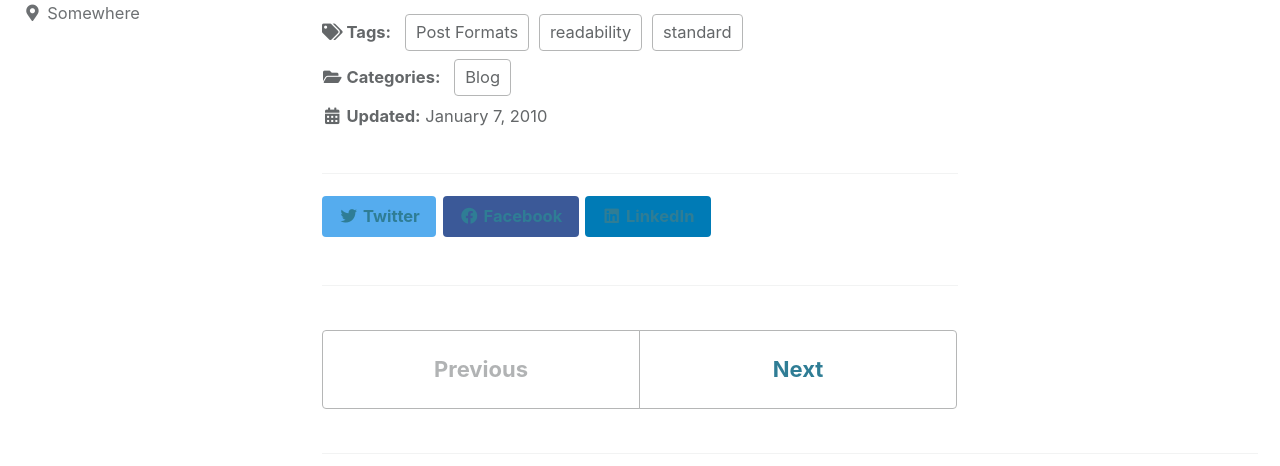
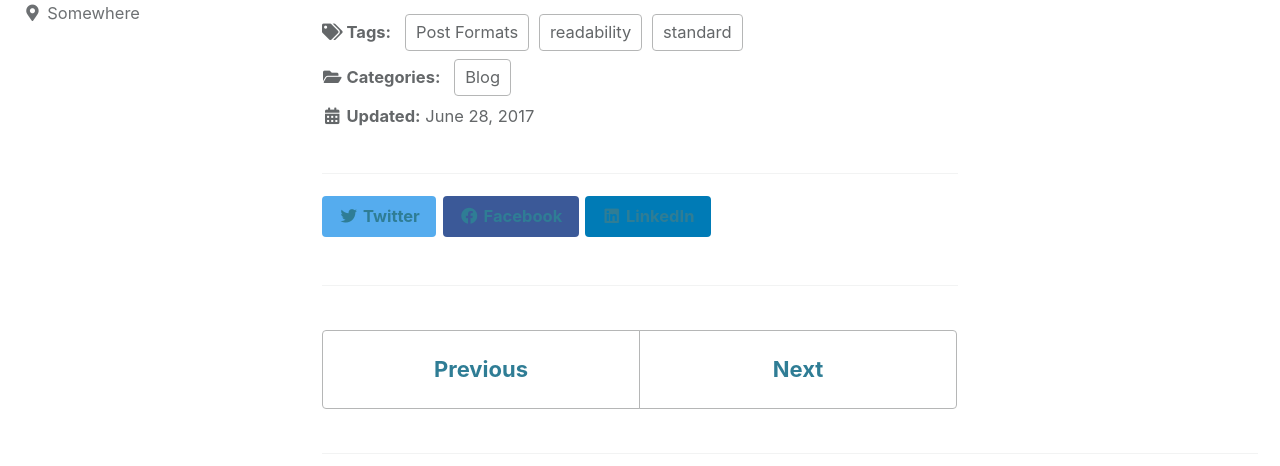
Before and after one commit to anantjoshi97/website, a Jekyll site: the page built from _posts/2010-01-07-post-standard.md, in a window 1280 px wide and 900 px high, scrolled down 3079 px. Shown: the part 154-620 px from the top of the window. Built offline with Jekyll 4.4.1, drawn with Linux system fonts in a browser that asks for light colours; cached includes are drawn as plain includes.

Commit message:
Updated date

```diff
--- a/_posts/2010-01-07-post-standard.md
+++ b/_posts/2010-01-07-post-standard.md
@@ -7,6 +7,7 @@ tags:
   - Post Formats
   - readability
   - standard
+date: 2017-06-28 10:00:55 +0530
 ---
 
 All children, except one, grow up. They soon know that they will grow up, and the way Wendy knew was this. One day when she was two years old she was playing in a garden, and she plucked another flower and ran with it to her mother. I suppose she must have looked rather delightful, for Mrs. Darling put her hand to her heart and cried, "Oh, why can't you remain like this for ever!" This was all that passed between them on the subject, but henceforth Wendy knew that she must grow up. You always know after you are two. Two is the beginning of the end.
```
